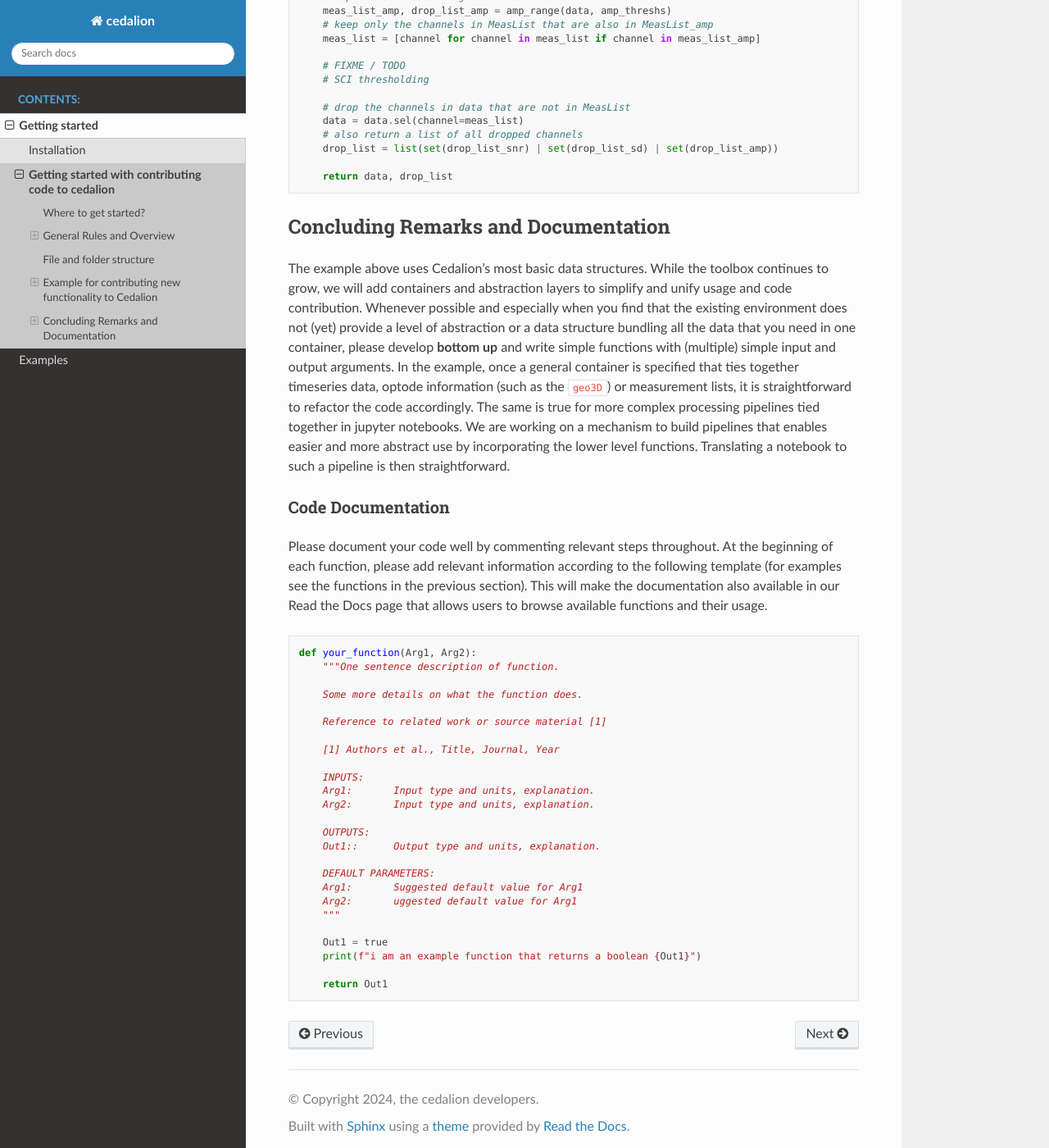
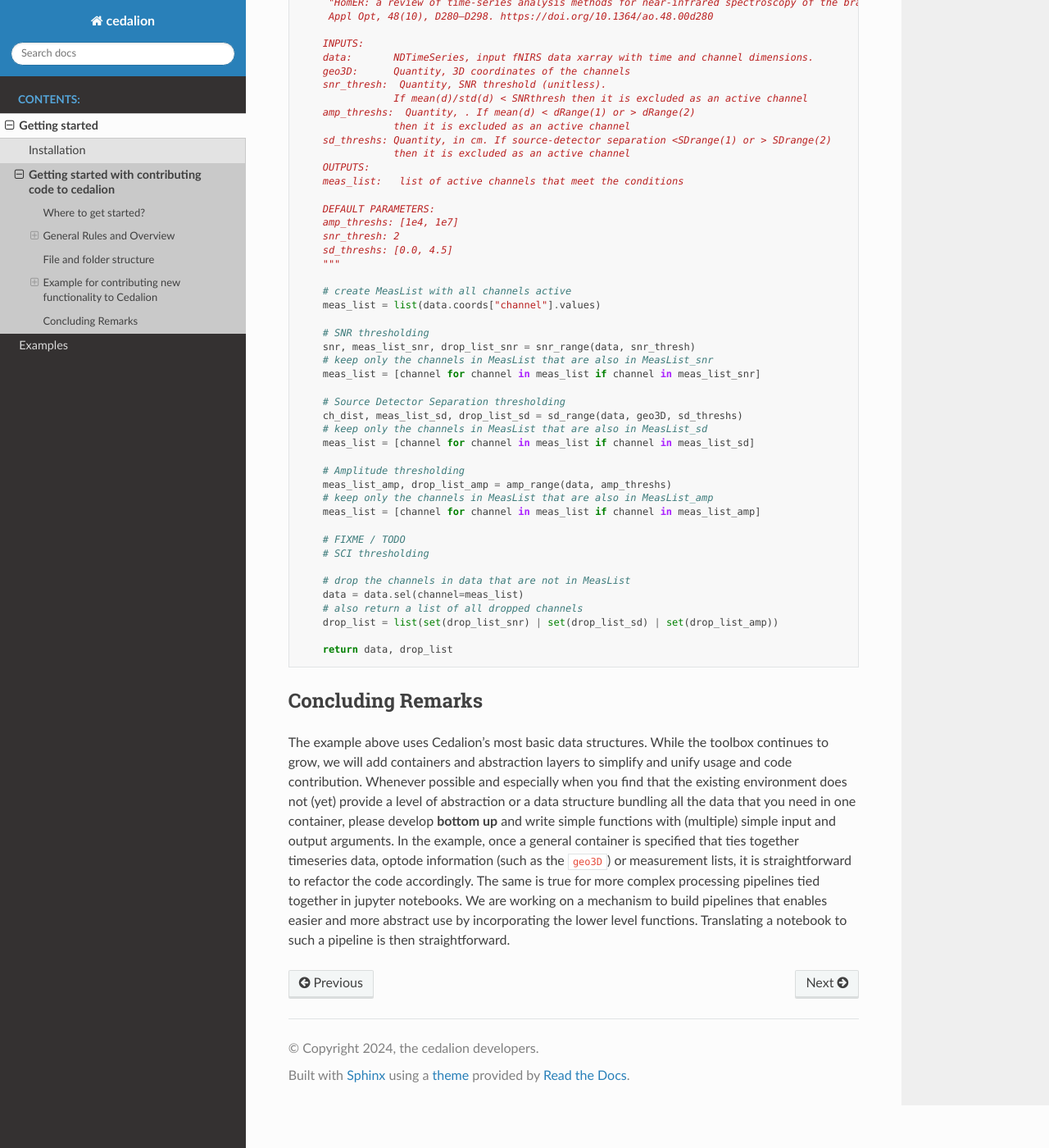
Before and after one commit to ibs-lab/cedalion, a Sphinx documentation site: the page built from docs/getting_started/contributing_code/contributing_code.md, in a window 1280 px wide and 1400 px high, scrolled down 7854 px. Shown: the whole window at 82% size. Built offline with Sphinx 7.4.7 and the Read the Docs theme 2.0.0, drawn with Linux system fonts in a browser that asks for light colours; pages that are not in the unit, such as notebooks, are missing from menus; some of the changed text lies outside the part shown.

````diff
--- a/docs/getting_started/contributing_code/contributing_code.md
+++ b/docs/getting_started/contributing_code/contributing_code.md
@@ -46,6 +46,36 @@ Some relevant conventions in a nutshell:
 - **Function Naming Rule*: lowercase with words separated by underscores as necessary to improve readability. Example: `def example_function()`. Avoid `ExampleFunction()` or `exampleFunction()`
 - **Variable Naming Rule: Variable names follow the same convention as function names. Example: `my_variable = 1`. Avoid `MyVariable` and `myVariable`
 - **Constants Naming Rule*: Constants are usually defined on a module level and written in all capital letters with underscores separating words. Examples: `include MAX_OVERFLOW`
+
+### Style Guide for docstrings
+
+Please use [documentation strings](https://docs.python.org/3/tutorial/controlflow.html#documentation-strings) to document modules, classes and functions. There exist several different conventions on how to
+format these docstrings. We will follow the Google style as described in the
+[Google Python Style Guide](https://google.github.io/styleguide/pyguide.html#38-comments-and-docstrings).
+
+
+Please add references to the literature if you are implementing a published algorithm.
+
+**Example:**
+```
+    def func(arg1 : int, arg2 : str) -> bool:
+        """One sentence description of function.
+
+        Some more details on what the function does.
+
+        Reference to related work or source material [1]
+
+        [1] Authors et al., Title, Journal, Year
+
+        Args:
+            arg1: Description of arg1
+            arg2: Description of arg2
+
+        Returns:
+            Description of return value
+        """
+        return True
+```
 
 ### Where to add my code?
 
@@ -259,36 +289,5 @@ def prune(data: cdt.NDTimeSeries, geo3D: Quantity, snr_thresh: Quantity,
     return data, drop_list
 ```
 
-## Concluding Remarks and Documentation
+## Concluding Remarks
 The example above uses Cedalion's most basic data structures. While the toolbox continues to grow, we will add containers and abstraction layers to simplify and unify usage and code contribution. Whenever possible and especially when you find that the existing environment does not (yet) provide a level of abstraction or a data structure bundling all the data that you need in one container, please develop **bottom up** and write simple functions with (multiple) simple input and output arguments. In the example, once a general container is specified that ties together timeseries data, optode information (such as the `geo3D`) or measurement lists, it is straightforward to refactor the code accordingly. The same is true for more complex processing pipelines tied together in jupyter notebooks. We are working on a mechanism to build pipelines that enables easier and more abstract use by incorporating the lower level functions. Translating a notebook to such a pipeline is then straightforward.
-
-### Code Documentation
-Please document your code well by commenting relevant steps throughout. At the beginning of each function, please add relevant information according to the following template (for examples see the functions in the previous section). This will make the documentation also available in our Read the Docs page that allows users to browse available functions and their usage.
-
-```
-def your_function(Arg1, Arg2):
-    """One sentence description of function.
-
-    Some more details on what the function does.
-
-    Reference to related work or source material [1]
-
-    [1] Authors et al., Title, Journal, Year
-
-    INPUTS:
-    Arg1:       Input type and units, explanation.
-    Arg2:       Input type and units, explanation.
-
-    OUTPUTS:
-    Out1::      Output type and units, explanation.
-
-    DEFAULT PARAMETERS:
-    Arg1:       Suggested default value for Arg1
-    Arg2:       uggested default value for Arg1
-    """
-
-    Out1 = true
-    print(f"i am an example function that returns a boolean {Out1}")
-
-    return Out1
-```
````
